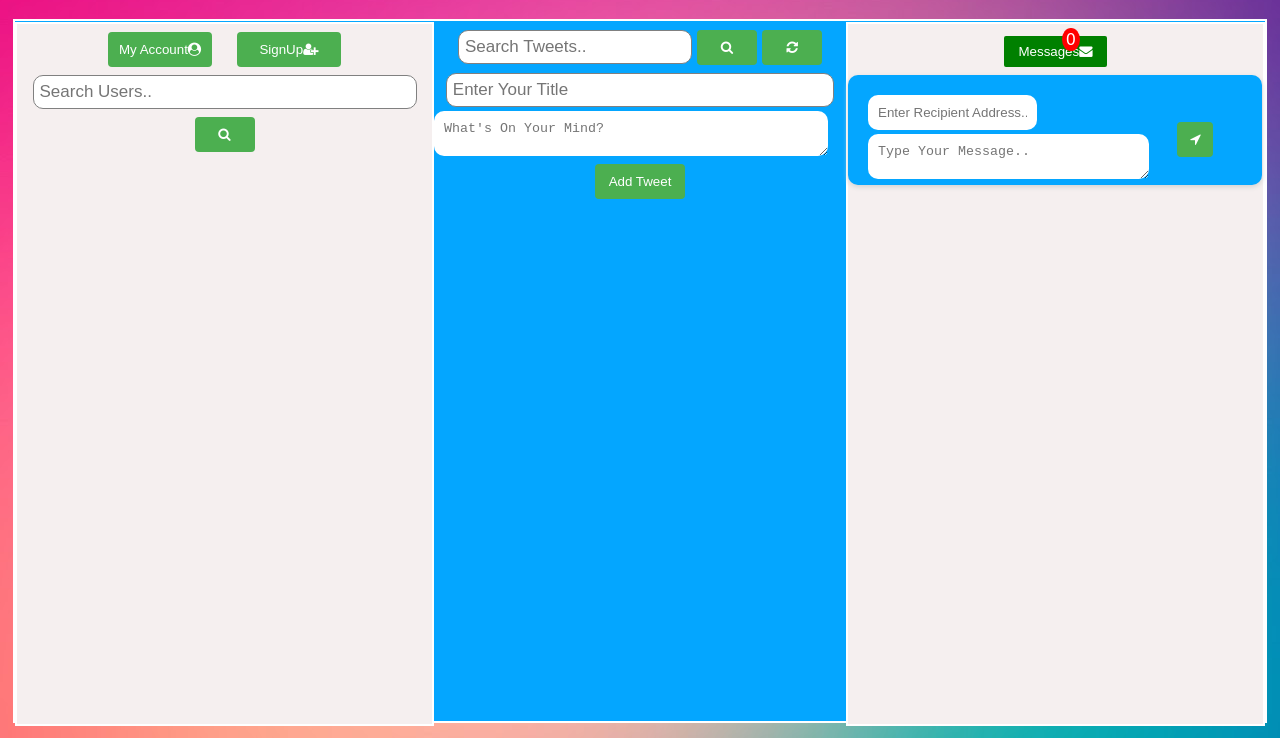
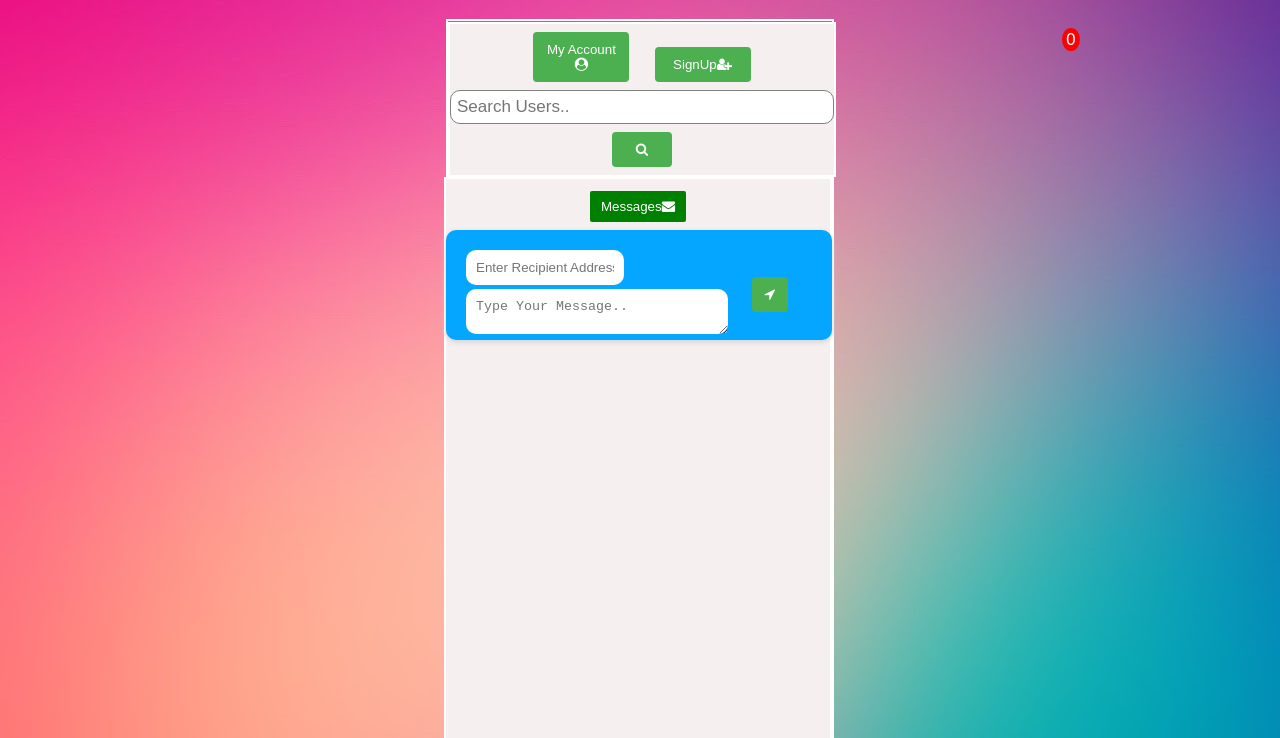
Before and after one commit to Salmandabbakuti/Tweet-Book, a plain HTML site: page 2.0/index.html in a window 1280 px wide. Shown: the part 62-800 px from the top of the page. Drawn offline with nearby package versions, Linux system fonts and the light colour scheme.

Commit message:
UI fixes

```diff
--- a/2.0/index.css
+++ b/2.0/index.css
@@ -77,23 +77,23 @@ body{
         background-repeat : no-repeat;
       }
 #main{
-       width: 1250px;
-       height: 700px;
+       width: 30vw;
+       height: 100vh;
        margin: 0 auto;
        border: 2px white solid;
         background-color: rgb(4, 166, 255);
         }
  #left{
-       width: 415px;
-       height: 700px;
+       width: 30vw;
+       height: 100%;
        margin: 0 auto;
        float: left;
        border: 2px white solid;
        background-color: rgb(245, 239, 239);
         }
   #right{
-       width: 415px;
-       height: 700px;
+       width: 30vw;
+       height: 100vh;
        margin: 0 auto;
        float: right;
        border: 2px white solid;
```
